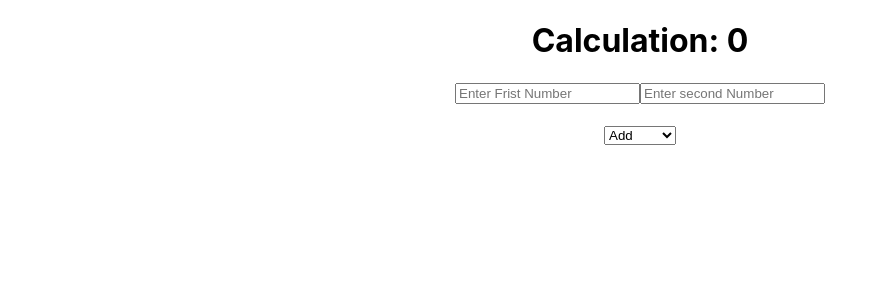
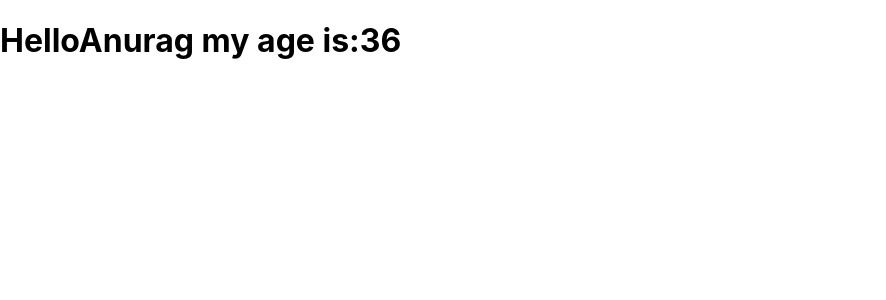
Before and after one commit to anurag-vns/anurag, a React (Create React App) app: page / in a window 1280 px wide. Shown: the top 300 px of the page, without its empty margins (0-886 px from the left). Built offline with nearby package versions, Linux system fonts and the light colour scheme.

Commit message:
send message from head to child component

```diff
--- a/src/App.js
+++ b/src/App.js
@@ -1,12 +1,13 @@
 import React from "react";
-import ComponentD from "./ComponentD";
+import Message from "./Message";
 
 function App() {
   return (
     <div>
-      <ComponentD />
+      <Message name="Anurag" age="36"/>
     </div>
 
   );
 }
+
 export default App;
--- /dev/null
+++ b/src/Message.js
@@ -0,0 +1,8 @@
+import React from "react";
+
+function Message(props){
+    return(
+        <h1>Hello{props.name} my age is:{props.age}</h1>
+    );
+}
+export default Message;
```
